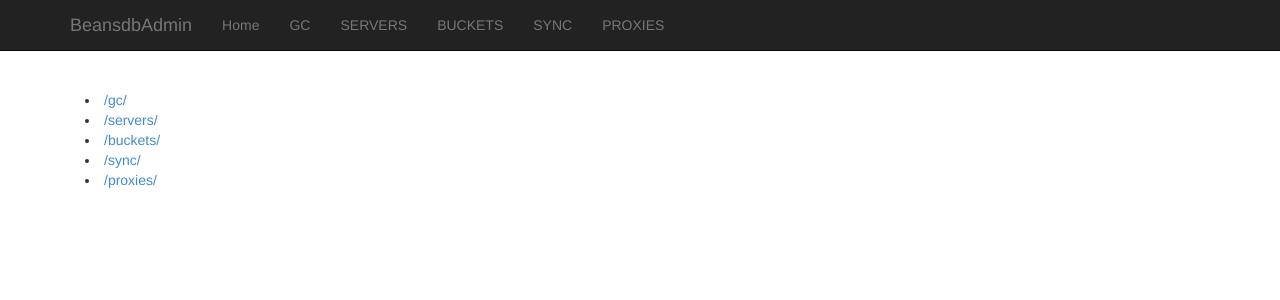
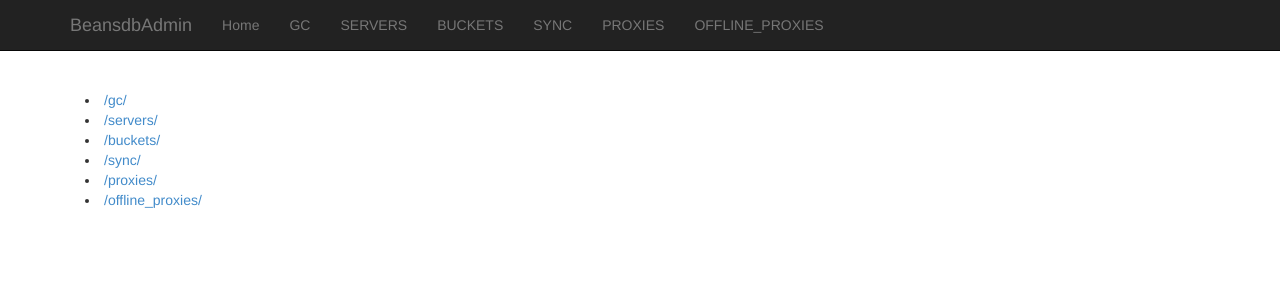
Before and after one commit to douban/beansdbadmin, a Flask app: page / in a window 1280 px wide. Shown: the top 300 px of the page. Run offline with Flask 2, Linux system fonts and the light colour scheme; some libraries are stand-ins or nearby versions.

Commit message:
Add doubandb offline proxies.

```diff
--- a/beansdbadmin/config.py
+++ b/beansdbadmin/config.py
@@ -1,3 +1,6 @@
+
+OFFLINE_PROXIES = ['doubandbofflineproxy1:7905', 'doubandbofflineproxy2:7905']
+
 try:
     from beansdbadmin.local_config import IGNORED_SERVERS
 except ImportError:
--- a/beansdbadmin/index.py
+++ b/beansdbadmin/index.py
@@ -7,6 +7,7 @@ from beansdbadmin.models.server import (
     get_all_server_stats, get_all_buckets_key_counts, get_all_buckets_stats
 )
 from beansdbadmin.models.proxy import Proxies
+from beansdbadmin.config import OFFLINE_PROXIES
 
 
 app = Flask(__name__)
@@ -45,20 +46,52 @@ def sync():
     return tmpl('sync.html', buckets=bs)
 
 
-@app.route('/proxies/')
-def db_proxys():
-    proxies = Proxies()
+def generate_proxies(is_online):
+    if is_online:
+        return Proxies()
+    else:
+        return Proxies(OFFLINE_PROXIES)
+
+
+def process_proxies(is_online):
+    proxies = generate_proxies(is_online)
     stats = proxies.get_stats()
     scores_summary = proxies.get_scores_summary()
-    return tmpl('proxies.html', stats=stats, scores=scores_summary)
+    return tmpl('proxies.html',
+                stats=stats,
+                scores=scores_summary,
+                is_online=is_online)
+
+
+def process_scores(server, is_online):
+    proxies = generate_proxies(is_online)
+    proxy_list = sorted(proxies.proxies, key=lambda x: x.host)
+    scores = proxies.get_scores(server)
+    return tmpl('scores.html',
+                server=server,
+                proxy_list=proxy_list,
+                scores=scores)
+
+
+
+@app.route('/proxies/')
+def db_proxies():
+    return process_proxies(is_online=True)
+
+
+@app.route('/offline_proxies/')
+def db_offline_proxies():
+    return process_proxies(is_online=False)
 
 
 @app.route('/score/<server>/')
 def server_scores(server):
-    proxies = Proxies()
-    proxy_list = sorted(proxies.proxies, key=lambda x: x.host)
-    scores = proxies.get_scores(server)
-    return tmpl('scores.html', server=server, proxy_list=proxy_list, scores=scores)
+    return process_scores(server, is_online=True)
+
+
+@app.route('/offline_score/<server>/')
+def offline_server_scores(server):
+    return process_scores(server, is_online=False)
 
 
 def main():
--- a/beansdbadmin/templates/index.html
+++ b/beansdbadmin/templates/index.html
@@ -11,6 +11,7 @@
         <li align="left"><a href="/buckets/">/buckets/</a></li>
         <li align="left"><a href="/sync/">/sync/</a></li>
         <li align="left"><a href="/proxies/">/proxies/</a></li>
+        <li align="left"><a href="/offline_proxies/">/offline_proxies/</a></li>
       </div>
     </div>
   </div>
--- a/beansdbadmin/templates/layout.html
+++ b/beansdbadmin/templates/layout.html
@@ -34,6 +34,7 @@
             <li><a href="/buckets/">BUCKETS</a></li>
             <li><a href="/sync/">SYNC</a></li>
             <li><a href="/proxies/">PROXIES</a></li>
+            <li><a href="/offline_proxies/">OFFLINE_PROXIES</a></li>
           </ul>
         </div>
       </div>
--- a/beansdbadmin/templates/proxies.html
+++ b/beansdbadmin/templates/proxies.html
@@ -50,7 +50,11 @@
       {% for row in scores %}
       <tr>
         {% for (server, score )in row %}
+        {% if is_online %}
         <td><a href="/score/{{ server }}/">{{ server }}</a> ({{ score }})</td>
+        {% else %}
+        <td><a href="/offline_score/{{ server }}/">{{ server }}</a> ({{ score }})</td>
+        {% endif %}
         {% endfor %}
       </tr>
       {% endfor %}
```
Also changed, not shown: beansdbadmin/models/proxy.py (+5 -2 lines).
